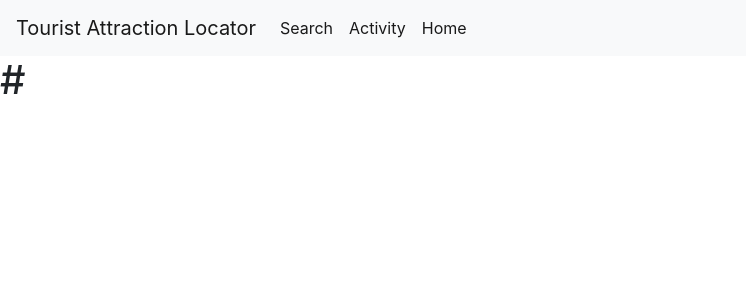
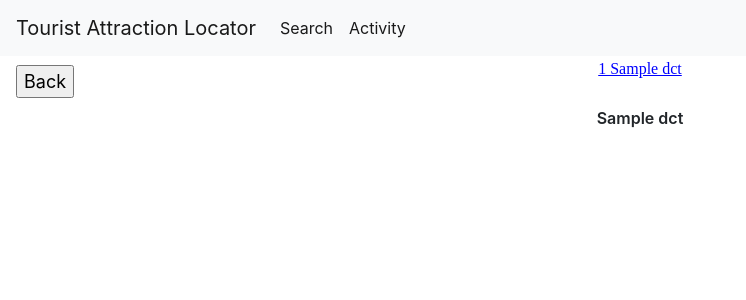
Before and after one commit to truonging/Tourist-Attraction-Locator, a Flask app: template templates/results.html in a window 1280 px wide. Shown: the top 300 px of the page, without its empty margins (0-746 px from the left). Run offline with Flask 2, Linux system fonts and the light colour scheme; the template is opened without the code that fills it: most values are stand-ins (such as "Sample title", 1, 10 or a date in 2020); some libraries are stand-ins or nearby versions.

Commit message:
added stuff

```diff
--- a/app.py
+++ b/app.py
@@ -1,9 +1,8 @@
 from flask import Flask, render_template, request, redirect, url_for
+import urllib
+from requests_html import HTMLSession
 import requests
-import urllib
-import pandas as pd
-from requests_html import HTML
-from requests_html import HTMLSession
+from bs4 import BeautifulSoup
 
 app = Flask(__name__)
 
@@ -12,9 +11,6 @@ app = Flask(__name__)
 def home():
     return render_template("index.html")
 
-# https://www.tripadvisor.com/Attractions-g53449-Activities-a_allAttractions.true-Pittsburgh_Pennsylvania.html
-# https://www.tripadvisor.com/Attractions-g50207-Activities-a_allAttractions.true-Cleveland_Ohio.html
-
 
 @app.route("/search", methods=["POST", "GET"])
 def search():
@@ -22,21 +18,35 @@ def search():
         print(request.form)
         state = request.form["state"]
         city = request.form["city"]
-
         return redirect(url_for("results", state=state, city=city))
     else:
         return render_template("search.html")
 
 
-@app.route("/search/<state>_<city>", methods=["POST", "GET"])
+@app.route("/results/<state>_<city>", methods=["POST", "GET"])
 def results(state, city):
-    url = get_url(state, city)
-    return render_template("results.html", url=url)
+    city = city
+    state = state
+    if request.method == "POST":
+        url_temp = request.form["url"]
+        print(request.form)
+        print(url_temp)
+        if url_temp[0] == "/":
+            print("ahhhhhhhhhhhhhhh")
+            url_temp = url_temp[1:]
+
+        return redirect(url_for("activity", url=url_temp, city=city, state=state))
+    else:
+        url = get_url(state, city)
+        dct = get_things_to_do(url)
+        return render_template("results.html", dct=dct)
 
 
-@app.route("/activity")
-def activity():
-    return render_template("activity.html")
+@app.route("/activity/<state>/<city>/<url>")
+def activity(url, city, state):
+    new_url = "https://www.tripadvisor.com/" + url
+    dct = get_activity_page(new_url, city)
+    return render_template("activity.html", dct=dct, city=city, state=state)
 
 
 """~~~~~~~~~~~~~~~~~~~~~~~~~~~~~~~~~~~~~~~~~~~~~~~~~~~~~~~~~~~~~~~~~~~~~~~~~~~~~~~~~~~~~~~~~~~~~~~~~~~~~~~~~~~~~~~~``"""
@@ -70,8 +80,6 @@ def scrape_google(query):
 
 def get_url(state, city):
     links = []
-    state = "Ohio"
-    city = "Columbus"
     query = "tripadvisor " + state + " " + city
     subquery = city + " " + state
 
@@ -83,6 +91,93 @@ def get_url(state, city):
     index = valid_url.find(subquery.replace(" ", "_"))
     final_url = valid_url[:index] + "a_allAttractions.true-" + valid_url[index:]
     return final_url
+
+
+def get_things_to_do(url):
+    headers = {
+        'Access-Control-Allow-Origin': '*',
+        'Access-Control-Allow-Methods': 'GET',
+        'Access-Control-Allow-Headers': 'Content-Type',
+        'accept': '*/*',
+        'accept-encoding': 'gzip, deflate',
+        'accept-language': 'en,mr;q=0.9',
+        'User-Agent': 'Mozilla/5.0 (Windows NT 10.0; Win64; x64) AppleWebKit/537.36 (KHTML, like Gecko) Chrome/95.0.4638.69 Safari/537.36'}
+
+    req = requests.get(url, headers=headers, timeout=5, verify=False)
+    print(req.status_code)
+    soup = BeautifulSoup(req.content, 'html.parser')
+    lst = []
+    lst2 = []
+    lst3 = []
+    for x in soup.body.find_all(class_="bUshh o csemS"):
+        lst.append(slicer(x.text, " "))
+        print(x.text.replace(" ", "+"))
+        lst3.append(x.text.replace(" ", "+"))
+        if len(lst) == 5:
+            break
+    for x in soup.body.find_all(target="_blank", class_="FmrIP _R w _Z P0 M0 Gm ddFHE"):
+        lst2.append(x['href'])
+        if len(lst2) == 5:
+            break
+    dct = {lst[i]: lst2[i] for i in range(len(lst))}
+    dct["hidden"] = lst3
+    print(dct)
+    return dct
+
+
+def get_activity_page(url, city):
+    headers = {
+        'Access-Control-Allow-Origin': '*',
+        'Access-Control-Allow-Methods': 'GET',
+        'Access-Control-Allow-Headers': 'Content-Type',
+        'accept': '*/*',
+        'accept-encoding': 'gzip, deflate',
+        'accept-language': 'en,mr;q=0.9',
+        'User-Agent': 'Mozilla/5.0 (Windows NT 10.0; Win64; x64) AppleWebKit/537.36 (KHTML, like Gecko) Chrome/95.0.4638.69 Safari/537.36'}
+
+    req = requests.get(url, headers=headers, timeout=5, verify=False)
+    soup = BeautifulSoup(req.content, 'html.parser')
+    dct = {}
+    dct["description"] = soup.body.find(class_="pIRBV _T KRIav").text
+    x = soup.find_all(class_="bfQwA _G B- _S _T c G_ P0 ddFHE cnvzr bTBvn")
+    for i in x:
+        if city in str(i.text):
+            dct["address"] = i.text
+    xxx = soup.find_all(class_="dIDBU MJ")
+    for i in xxx:
+        if city in str(i.text):
+            txt = i.text
+            if "Address" in txt:
+                dct["address"] = txt[7:]
+            else:
+                dct["address"] = i.text
+    xx = soup.find_all(class_="WlYyy diXIH brhTq bQCoY")
+    for i in xx:
+        if "/" in i.text:
+            try:
+                dct["rating"] = slicer(slicer(str(i.text), ":"), ":")
+            except:
+                print("couldnt add ratings")
+    try:
+        dct["hours"] = soup.find(class_="cOXcJ").text
+    except:
+        print("couldnt add hours")
+    try:
+        dct["title"] = soup.find(class_="Xewee").text
+    except:
+        print("couldnt add title")
+    t = soup.find_all(class_="bfQwA _G B- _S _T c G_ P0 ddFHE cnvzr")
+    for i in t:
+        if "now" in i.text:
+            dct["open/close"] = i.text
+        print(i.text)
+    return dct
+
+
+def slicer(strr, substr):
+    index = strr.find(substr)
+    if index != -1:
+        return strr[index+1:]
 
 
 if __name__ == "__main__":
--- a/static/style.css
+++ b/static/style.css
@@ -2,8 +2,38 @@
     vertical-align:middle;
     text-align:center;
 }
-
 .txt {
     font-weight: 600;
     text-align:center;
 }
+.inline {
+  display: inline;
+}
+.link-button {
+  background: none;
+  border: none;
+  color: blue;
+  text-decoration: underline;
+  cursor: pointer;
+  font-size: 1em;
+  font-family: serif;
+}
+.link-button:focus {
+  outline: none;
+}
+.link-button:active {
+  color:red;
+}
+li{
+  margin: 1.5px;
+}
+.little_left {
+    position: fixed;
+    left: 20px
+}
+.topleft {
+    position: absolute;
+    top: 65px;
+    left: 16px;
+    font-size: 18px;
+}
--- a/templates/base.html
+++ b/templates/base.html
@@ -18,7 +18,6 @@
             <div class="navbar-nav">
               <a class="nav-item nav-link active" href="/search">Search<span class="sr-only">(current)</span></a>
               <a class="nav-item nav-link active" href="/activity">Activity<span class="sr-only">(current)</span></a>
-                <a class="nav-item nav-link active" href="/">Home<span class="sr-only">(current)</span></a>
               <!-- class="nav-item nav-link disabled" href="#" tabindex="-1" aria-disabled="true">Disabled-->
             </div>
           </div>
--- a/templates/results.html
+++ b/templates/results.html
@@ -2,7 +2,25 @@
 {% block title%}Results Page{% endblock %}
 
 {% block content %}
-<!--<h1>The location you have entered is: {{data}}</h1>-->
+<form class="topleft">
+ <input type="button" value="Back" onclick="history.go(-1)">
+</form>
+{%for i in dct %}
+    {% if i=="hidden" %}
+        <p>{{dct[i]}}</p>
+    {% else %}
+        <div class="center">
+            <form method="post" action="#" class="inline">
+              <input type="hidden" name="name" value={{dct["hidden"][loop.index-1]}}>
+              <button type="submit" name="url" value={{dct[i]}} class="link-button">
+                  {{loop.index}} {{i}}
+              </button>
+            </form>
 
-<h1>{{url}}</h1>
+        </div>
+
+    {% endif %}
+{%endfor%}
+<br>
+<p class="txt">{{dct}}</p>
 {% endblock %}
--- a/templates/search.html
+++ b/templates/search.html
@@ -74,6 +74,11 @@ document.getElementById("citySelect").selectedIndex = 0;
 }
 </script>
 </head>
+
+<form class="topleft">
+ <input type="button" value="Back" onclick="history.go(-1)">
+</form>
+
 <body onload="resetSelection()">
 
 <form action="#" method="post">
```
Also changed, not shown: templates/activity.html (+16 -4 lines).
